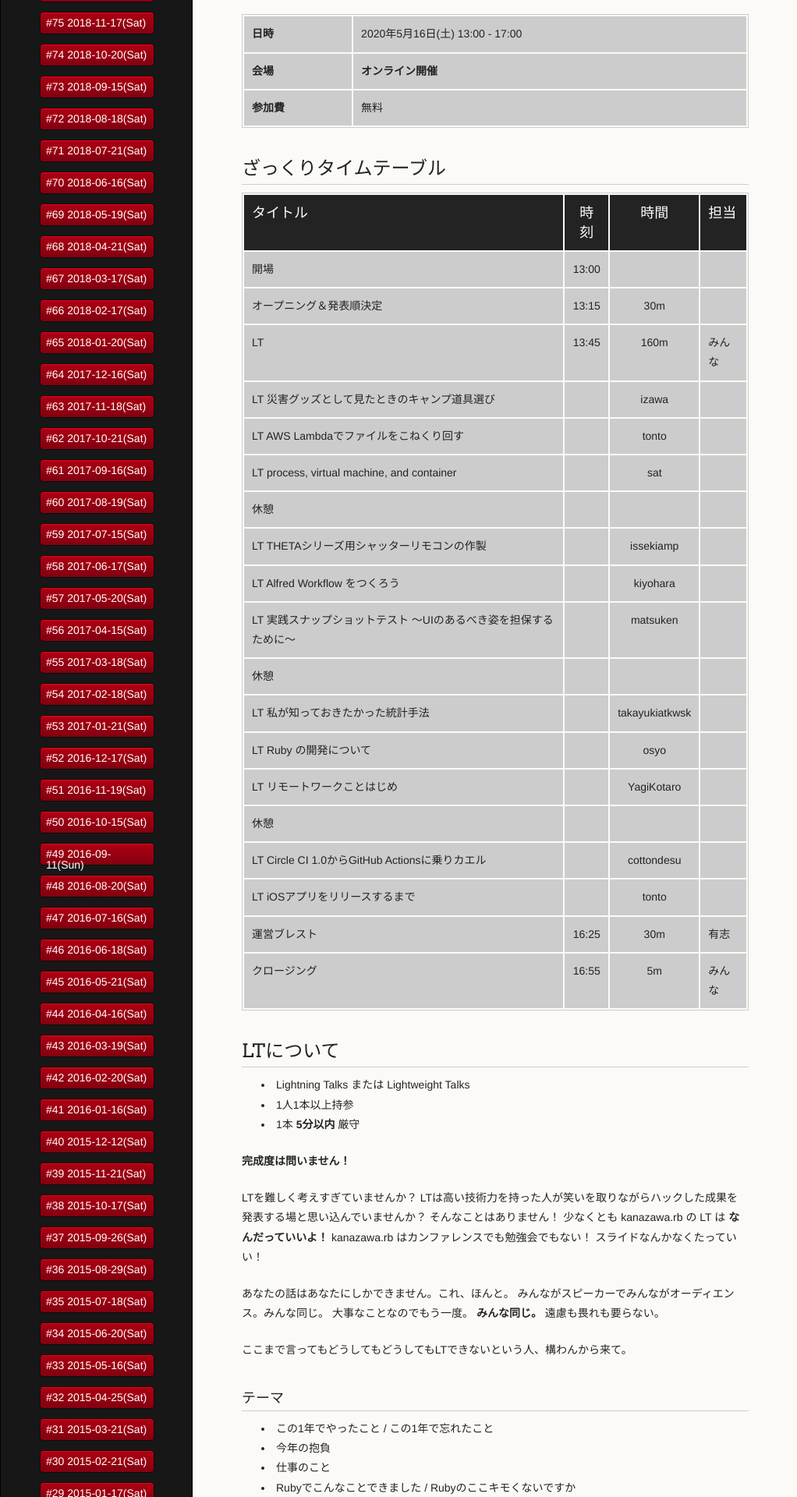
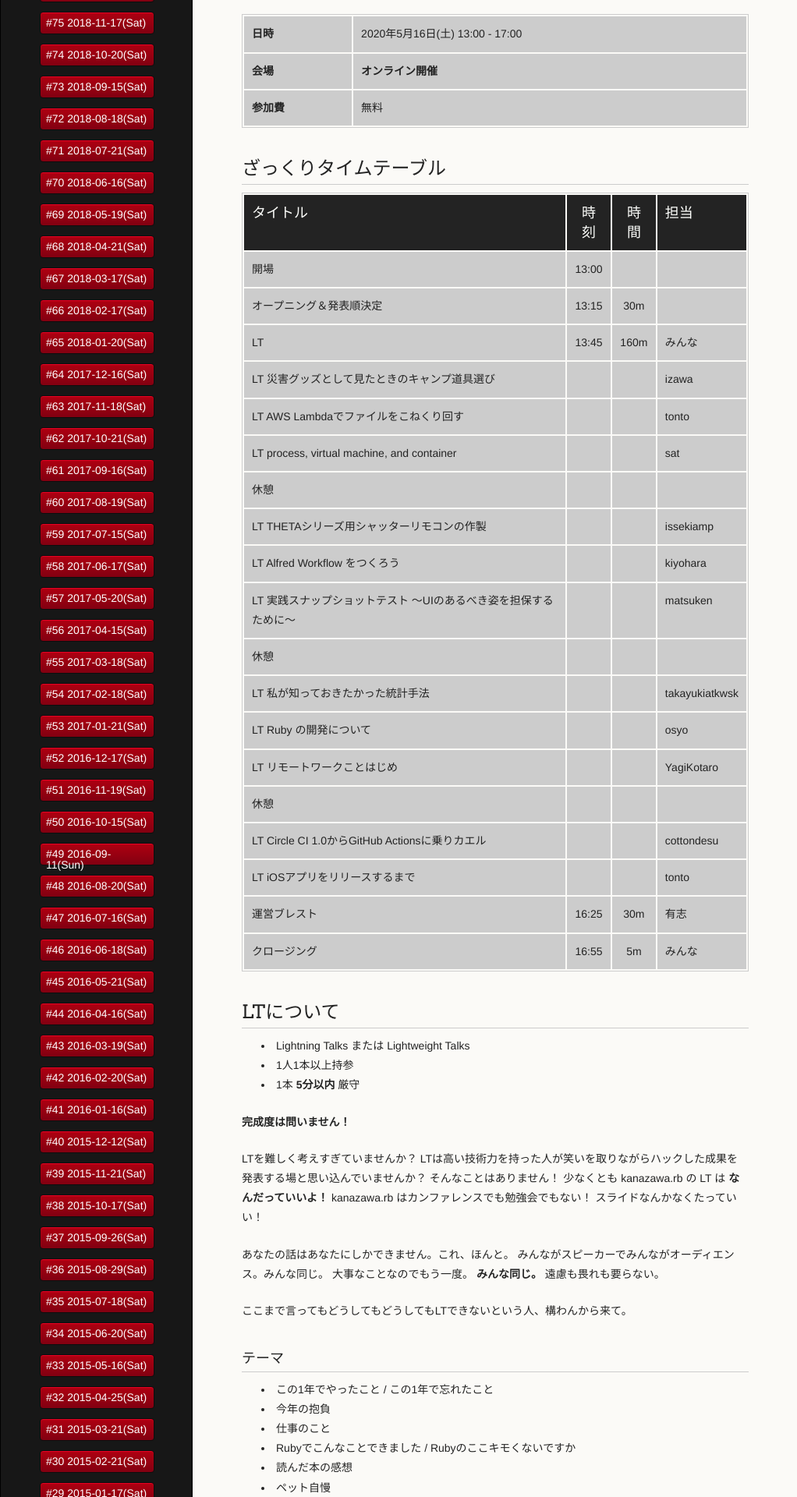
Before and after one commit to kanazawarb/meetup, a Jekyll site: the page built from 93/index.md, in a window 1280 px wide. Shown: the part 939-2859 px from the top of the page at 78% size, without its empty margins (0-1022 px from the left). Built offline with Jekyll 4.4.1, drawn with Linux system fonts in a browser that asks for light colours; a script that is not in the unit is left out.

Commit message:
fix col mismatch

```diff
--- a/93/index.md
+++ b/93/index.md
@@ -60,20 +60,20 @@
 | 開場                              | 13:00 |      |                                                         |
 | オープニング＆発表順決定          | 13:15 | 30m  |                                                         |
 | LT                                | 13:45 | 160m | みんな                                                  |
-| LT 災害グッズとして見たときのキャンプ道具選び                    | | izawa |
-| LT AWS Lambdaでファイルをこねくり回す                            | | tonto |
-| LT process, virtual machine, and container                       | | sat |
-| 休憩                                                             | | |
-| LT THETAシリーズ用シャッターリモコンの作製                       | | issekiamp|
-| LT Alfred Workflow をつくろう                                    | | kiyohara |
-| LT 実践スナップショットテスト 〜UIのあるべき姿を担保するために〜 | | matsuken |
-| 休憩                                                             | | |
-| LT 私が知っておきたかった統計手法                                | | takayukiatkwsk |
-| LT Ruby の開発について                                           | | osyo |
-| LT リモートワークことはじめ                                      | | YagiKotaro |
-| 休憩                                                             | | |
-| LT Circle CI 1.0からGitHub Actionsに乗りカエル                   | | cottondesu |
-| LT iOSアプリをリリースするまで                                   | | tonto |
+| LT 災害グッズとして見たときのキャンプ道具選び                    | | | izawa |
+| LT AWS Lambdaでファイルをこねくり回す                            | | | tonto |
+| LT process, virtual machine, and container                       | | | sat |
+| 休憩                                                             | | | |
+| LT THETAシリーズ用シャッターリモコンの作製                       | | | issekiamp|
+| LT Alfred Workflow をつくろう                                    | | | kiyohara |
+| LT 実践スナップショットテスト 〜UIのあるべき姿を担保するために〜 | | | matsuken |
+| 休憩                                                             | | | |
+| LT 私が知っておきたかった統計手法                                | | | takayukiatkwsk |
+| LT Ruby の開発について                                           | | | osyo |
+| LT リモートワークことはじめ                                      | | | YagiKotaro |
+| 休憩                                                             | | | |
+| LT Circle CI 1.0からGitHub Actionsに乗りカエル                   | | | cottondesu |
+| LT iOSアプリをリリースするまで                                   | | | tonto |
 | 運営ブレスト                      | 16:25 | 30m  | 有志                                                    |
 | クロージング                      | 16:55 | 5m   | みんな                                                  |
 
```
